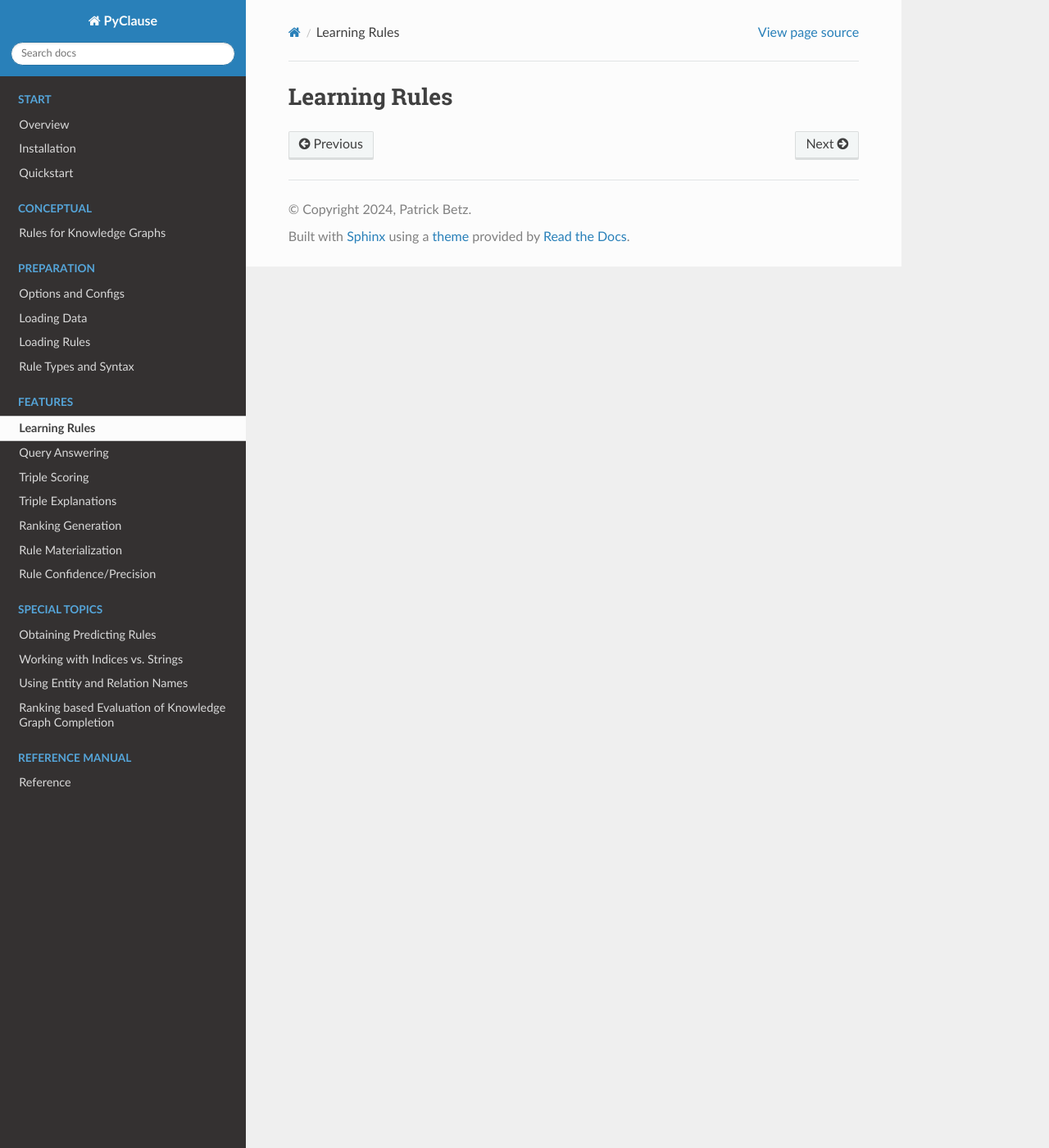
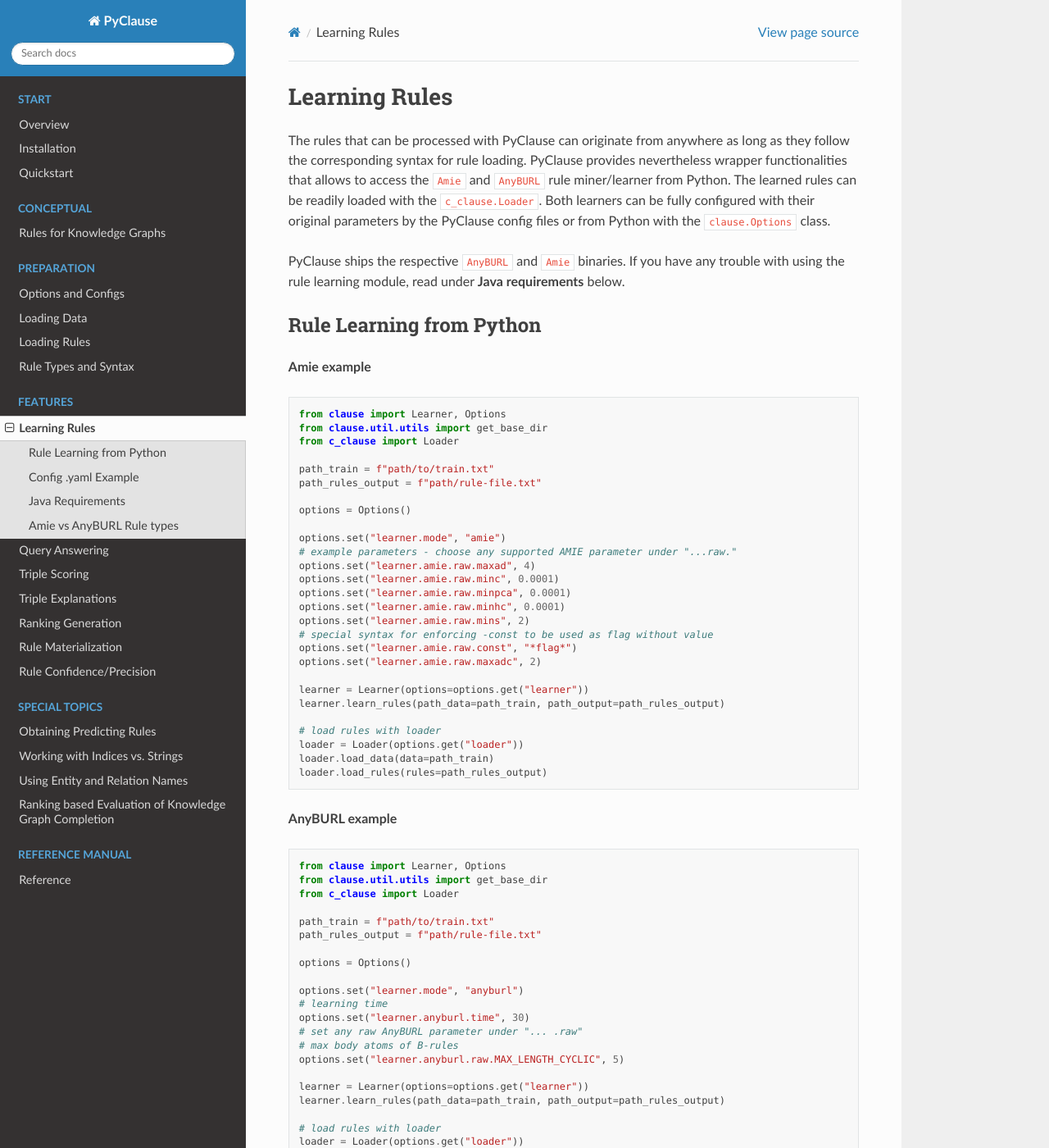
Before and after one commit to symbolic-kg/PyClause, a Sphinx documentation site: the page built from docs/feature/learning.rst, in a window 1280 px wide and 1400 px high. Shown: the whole window at 82% size. Built offline with Sphinx 7.4.7 and the Read the Docs theme 2.0.0, drawn with Linux system fonts in a browser that asks for light colours; some of the changed text lies outside the part shown.

Commit message:
Update docs

```diff
--- a/docs/feature/learning.rst
+++ b/docs/feature/learning.rst
@@ -1,3 +1,86 @@
 
 Learning Rules
 ==============
+The rules that can be processed with PyClause can originate from anywhere as long as they follow the corresponding syntax for rule loading.
+PyClause provides nevertheless wrapper functionalities that allows to access the ``Amie`` and ``AnyBURL`` rule miner/learner from Python.
+The learned rules can be readily loaded with the ``c_clause.Loader``. Both learners can be fully configured with their original parameters by the PyClause config files or from Python with the ``clause.Options`` class.
+
+
+PyClause ships the respective ``AnyBURL`` and ``Amie`` binaries. If you have any trouble with using the rule learning module, read under **Java requirements** below.
+
+
+Rule Learning from Python
+~~~~~~~~~~~~~~~~~~~~~~~~~
+
+**Amie example**
+
+.. code-block:: python
+
+    from clause import Learner, Options
+    from clause.util.utils import get_base_dir
+    from c_clause import Loader
+
+    path_train = f"path/to/train.txt"
+    path_rules_output = f"path/rule-file.txt"
+
+    options = Options()
+
+    options.set("learner.mode", "amie")
+    # example parameters - choose any supported AMIE parameter under "...raw."
+    options.set("learner.amie.raw.maxad", 4)
+    options.set("learner.amie.raw.minc", 0.0001)
+    options.set("learner.amie.raw.minpca", 0.0001)
+    options.set("learner.amie.raw.minhc", 0.0001)
+    options.set("learner.amie.raw.mins", 2)
+    # special syntax for enforcing -const to be used as flag without value
+    options.set("learner.amie.raw.const", "*flag*")
+    options.set("learner.amie.raw.maxadc", 2)
+
+    learner = Learner(options=options.get("learner"))
+    learner.learn_rules(path_data=path_train, path_output=path_rules_output)
+
+    # load rules with loader
+    loader = Loader(options.get("loader"))
+    loader.load_data(data=path_train)
+    loader.load_rules(rules=path_rules_output)
+
+
+**AnyBURL example**
+
+.. code-block:: python
+
+    from clause import Learner, Options
+    from clause.util.utils import get_base_dir
+    from c_clause import Loader
+
+    path_train = f"path/to/train.txt"
+    path_rules_output = f"path/rule-file.txt"
+
+    options = Options()
+
+    options.set("learner.mode", "anyburl")
+    # learning time
+    options.set("learner.anyburl.time", 30)
+    # set any raw AnyBURL parameter under "... .raw"
+    # max body atoms of B-rules
+    options.set("learner.anyburl.raw.MAX_LENGTH_CYCLIC", 5)
+
+    learner = Learner(options=options.get("learner"))
+    learner.learn_rules(path_data=path_train, path_output=path_rules_output)
+
+    # load rules with loader
+    loader = Loader(options.get("loader"))
+    loader.load_data(data=path_train)
+    loader.load_rules(rules=path_rules_output)
+
+
+Config .yaml Example
+~~~~~~~~~~~~~~~~~~~~
+
+
+Java Requirements
+~~~~~~~~~~~~~~~~~
+
+
+Amie vs AnyBURL Rule types
+~~~~~~~~~~~~~~~~~~~~~~~~~~
```
